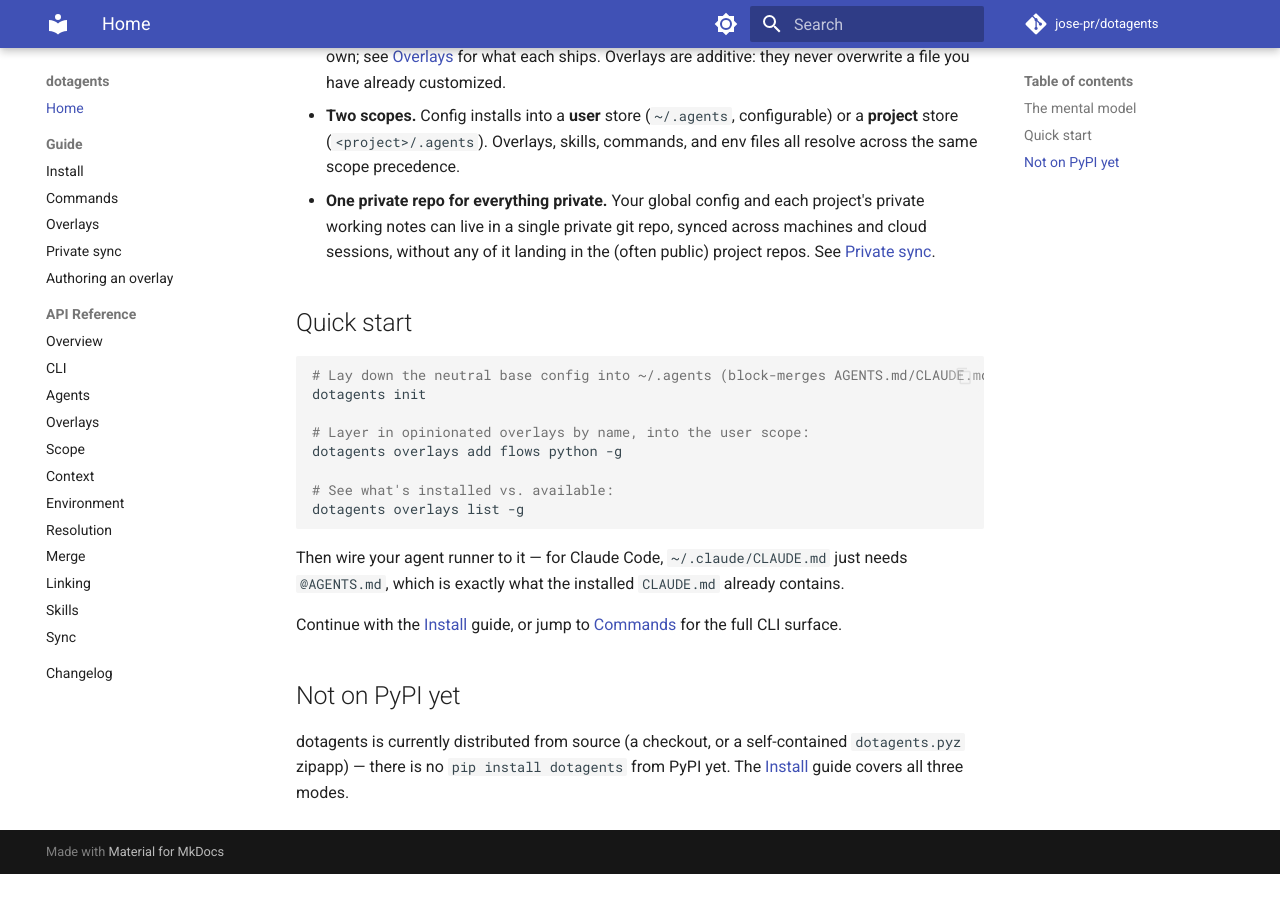
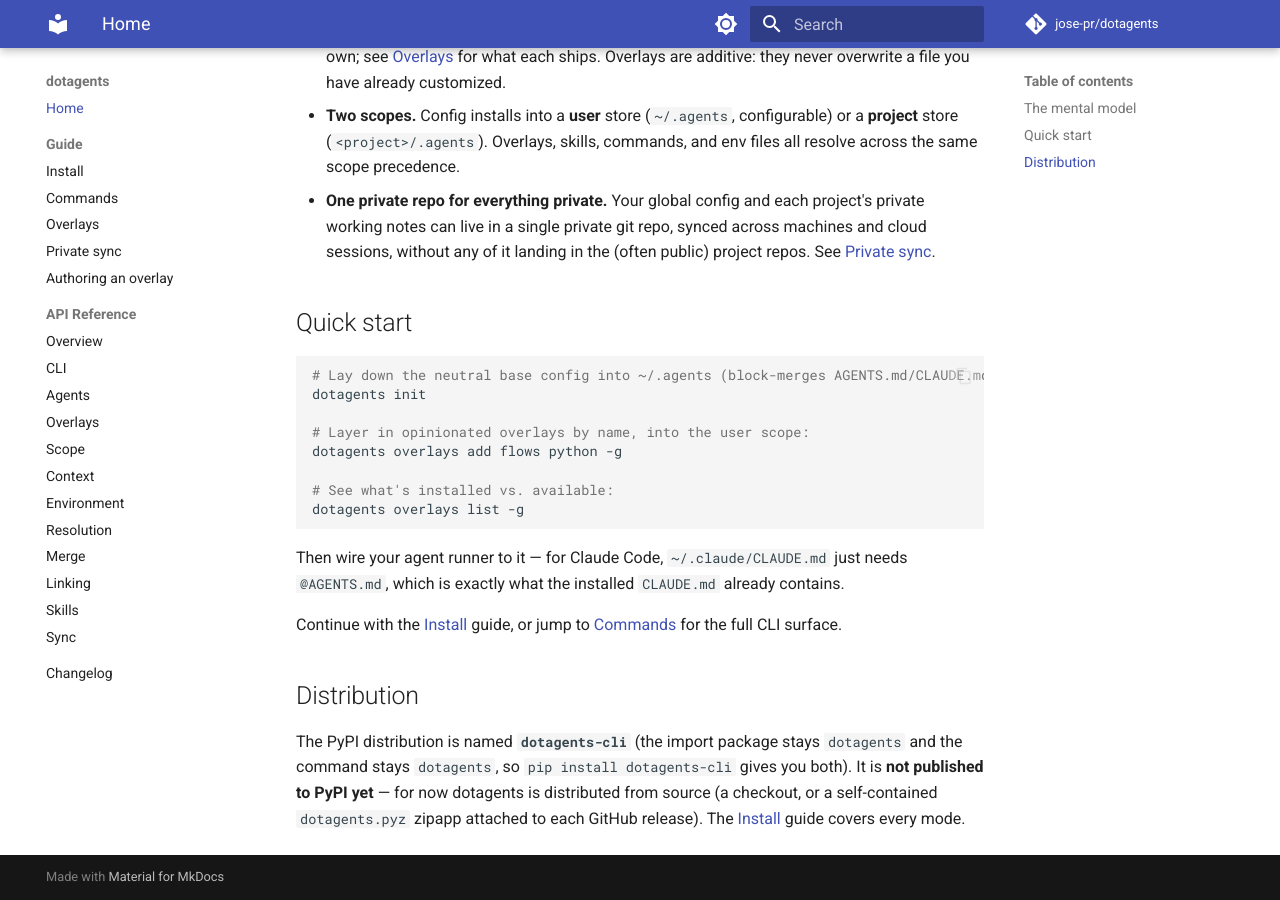
Before and after one commit to jose-pr/dotagents, an MkDocs documentation site: the page built from docs/index.md, in a window 1280 px wide and 900 px high, scrolled down 660 px. Built offline with MkDocs 1.6.1 and Material for MkDocs 9.7.7, drawn with Linux system fonts in a browser that asks for light colours; comment, search, counter and statistics services are not loaded; before the commit the page ends 1534 px from its top, so only the background shows below that.

Commit message:
build: distribution named dotagents-cli; import + command stay dotagents (D81)

```diff
--- a/docs/index.md
+++ b/docs/index.md
@@ -51,8 +51,10 @@ Then wire your agent runner to it — for Claude Code, `~/.claude/CLAUDE.md` jus
 Continue with the [Install](guide/install.md) guide, or jump to
 [Commands](guide/commands.md) for the full CLI surface.
 
-## Not on PyPI yet
+## Distribution
 
-dotagents is currently distributed from source (a checkout, or a self-contained
-`dotagents.pyz` zipapp) — there is no `pip install dotagents` from PyPI yet. The
-[Install](guide/install.md) guide covers all three modes.
+The PyPI distribution is named **`dotagents-cli`** (the import package stays `dotagents`
+and the command stays `dotagents`, so `pip install dotagents-cli` gives you both). It is
+**not published to PyPI yet** — for now dotagents is distributed from source (a checkout,
+or a self-contained `dotagents.pyz` zipapp attached to each GitHub release). The
+[Install](guide/install.md) guide covers every mode.
```
Also changed, not shown: README.md (+1 -1 lines), docs/guide/install.md (+1 -1 lines), pyproject.toml (+6 -2 lines), 1 other file.
